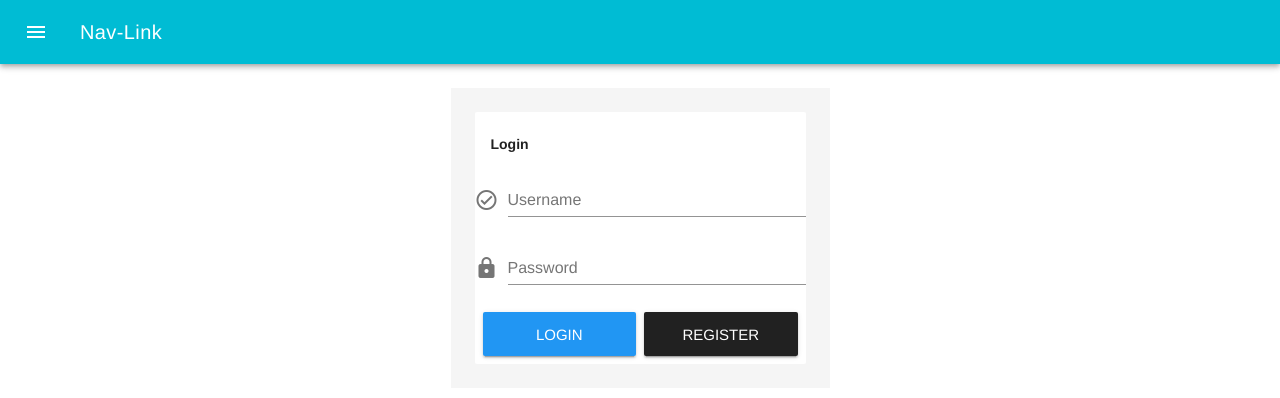
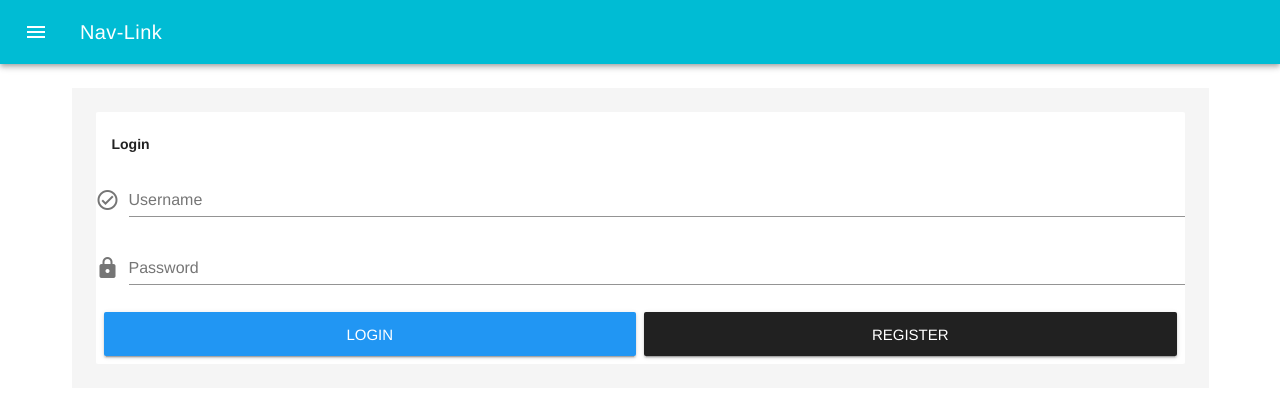
Before and after one commit to A-nupha/vue-barcode, a Vue app: page / in a window 1280 px wide. Shown: the top 398 px of the page. Built offline with nearby package versions, Linux system fonts and the light colour scheme.

Commit message:
click next

```diff
--- a/src/App.vue
+++ b/src/App.vue
@@ -10,10 +10,12 @@
 
 
    </v-toolbar>
-   <LoginApp/>
-     <!-- <tab/> -->
-
-
+   <!-- <LoginApp/> -->
+   <transition name="component-fade" mode="out-in">
+              <component v-bind:is="this.z"></component>
+  </transition>
+    <!-- <v-btn color="blue" dark large block @click="setData()">Login</v-btn> -->
+    <!-- <tab/> -->
   </div>
 </template>
 <script>
@@ -27,6 +29,7 @@ export default {
   name: 'Profile',
   data() {
     return {
+      z: '',
       active: null,
       button: 'ถัดไป',
     }
@@ -57,8 +60,14 @@ export default {
   //     .catch(function(error) {
   //       console.log("Error", error);
   //     });
+  mounted() {
+    this.z = 'LoginApp'
+  },
   // },
   methods: {
+    setData() {
+      this.z = 'tab'
+    },
     handleTabClick(e) {
       console.log(e)
     },
--- a/src/views/Login.vue
+++ b/src/views/Login.vue
@@ -3,8 +3,8 @@
     <v-content>
       <v-container>
         <v-layout align-center justify-center>
-             <v-flex xs4 class="grey lighten-4">
-        <v-container style="position: relative;top: 13%;" class="text-xs-center">
+             <v-flex  class="grey lighten-4">
+        <v-container>
           <v-card flat>
             <v-card-title primary-title>
               <h4>Login</h4>
@@ -13,9 +13,12 @@
             <v-text-field prepend-icon="mdi-check-circle-outline" name="Username" label="Username"></v-text-field>
             <v-text-field prepend-icon="mdi-lock" name="Password" label="Password" type="password"></v-text-field>
             <v-card-actions>
-              <v-btn color="blue" dark large block>Login</v-btn>
+              <v-btn color="blue" dark large block @click="setData()">Login</v-btn>
               <v-btn color="primary" dark large block>Register</v-btn>
             </v-card-actions>
+            <transition name="component-fade" mode="out-in">
+              <component v-bind:is="this.z"></component>
+            </transition>
             </v-form>
           </v-card>
           </v-container>
@@ -25,3 +28,23 @@
     </v-content>
 </div>
 </template>
+<script>
+import tab from './tab.vue'
+
+export default {
+  name: 'Login',
+  components: {
+    tab,
+  },
+  data() {
+    return {
+      z: '',
+    }
+  },
+  methods: {
+    setData() {
+      this.z = 'tab'
+    },
+  },
+}
+</script>
--- a/src/views/tab.vue
+++ b/src/views/tab.vue
@@ -29,8 +29,6 @@
         </v-tabs>
       </v-flex >
     </v-layout>
-
-
   </div>
 </template>
 <script>
```
